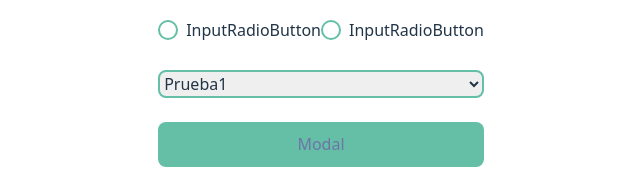
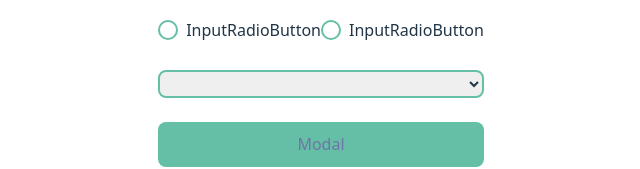
Before and after one commit to DevAngelCrow/desing_system, a React (Vite) app: page / in a window 1280 px wide. Shown: the part 431-600 px from the top of the page, without its empty margins (319-959 px from the left). Built offline with nearby package versions, Linux system fonts and the light colour scheme.

Commit message:
18052025

```diff
--- a/src/components/inputs/InputSelect.tsx
+++ b/src/components/inputs/InputSelect.tsx
@@ -9,7 +9,7 @@ const InputSelect : React.FC<InputSelectProps> = ({className, items}) => {
     className = "outline-1 border-2 rounded-lg border-secondary focus:border-primary focus:outline-primary";
     return (
         <select defaultValue="" className={className}>
-            {/* <option hidden disabled selected></option> */}
+            <option hidden disabled defaultValue={"''"}></option>
             {items.map((item, index) => {
                 if(typeof item === 'string' || typeof item === "number"){
                     return <option value={index} key={index}>{item}</option>
```
